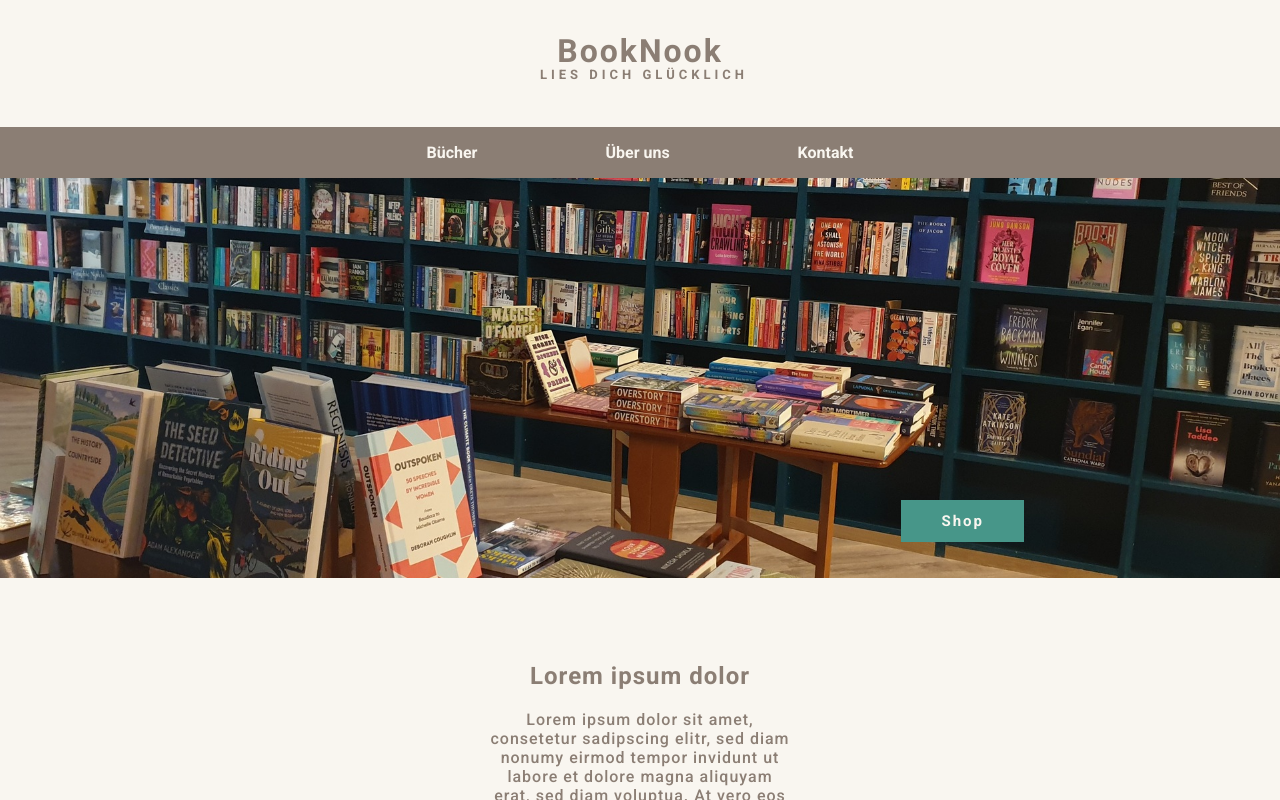
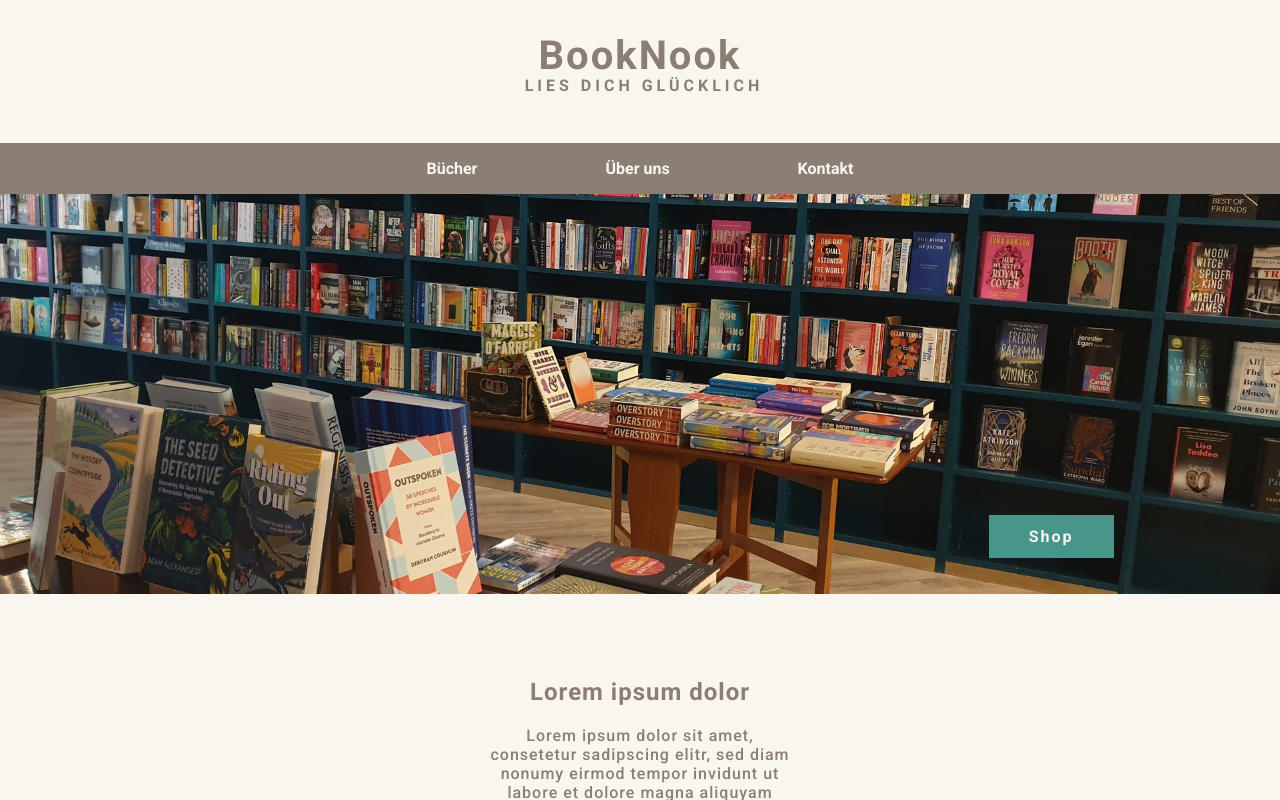
Before and after one commit to JonasHencke/bookstore, a React (Vite) app: page / in a window 1280 px wide. Shown: the top 800 px of the page. Built offline with nearby package versions, Linux system fonts and the light colour scheme; no server answers.

Commit message:
add font size variables

```diff
--- a/src/index.css
+++ b/src/index.css
@@ -15,12 +15,18 @@ body {
 /* color properties */
 
 :root {
-    --color-1: #8B7E74;
-    --color-2: #C7BCA1;
-    --color-3: #ECE2D2;
     --color-white: #F9F6F0;
     --color-brown: #8B7E74;
     --color-turquoise: #479689;
+}
+
+/* -------------------------------- */
+/* font sizes */
+
+:root {
+    --fs-xl: clamp(2rem, 12vw, 2.5rem);
+    --fs-m: 1.5rem;
+    --fs-s: 1rem;
 }
 
 /* -------------------------------- */
@@ -52,7 +58,7 @@ nav {
     color: var(--color-white)
 }
 .page-logo {
- font-size: 32px;
+ font-size: var(--fs-xl);
  letter-spacing: 2px;
  font-weight: 800;
  padding: 2rem 0;
@@ -62,7 +68,7 @@ nav {
 }
 
 .page-logo p {
-    font-size: 13px;
+    font-size: var(--fs-s);
     letter-spacing: 4px;
     margin-top: -3px;
     margin-left: 8px
@@ -182,8 +188,8 @@ footer {
 .banner-button {
     position: absolute;
     color: var(--color-white);
-    font-size: 15px;
-    right: 20%;
+    font-size: var(--fs-s);
+    right: 13%;
     bottom: 40px;
     border: none;
     background-color: var(--color-turquoise);
@@ -275,7 +281,14 @@ footer {
 
 @media (min-width: 450px) {
     .book-display {
-        width: 80%;
+        width: 75%;
+        margin: 10px 0;
+    }
+  }
+
+  @media (min-width: 1000px) {
+    .book-display {
+        width: 55%;
         margin: 10px 0;
     }
   }
@@ -285,7 +298,7 @@ footer {
     align-items: center;
     border-bottom: var(--color-brown) solid 1px;
     text-align: start;
-    font-size: 1.1rem;
+    font-size: var(--fs-m);
     gap: 10px;
     padding: 20px 0;
 }
@@ -305,9 +318,14 @@ footer {
     display: flex;
     flex-direction: column;
     align-items: start;
+    gap: 1em;
     width: 50%;
     max-width: 400px;
     color: #776154;
+}
+
+.book-info p {
+    margin: 0px;
 }
 
 .warenkorb-Btn {
```
